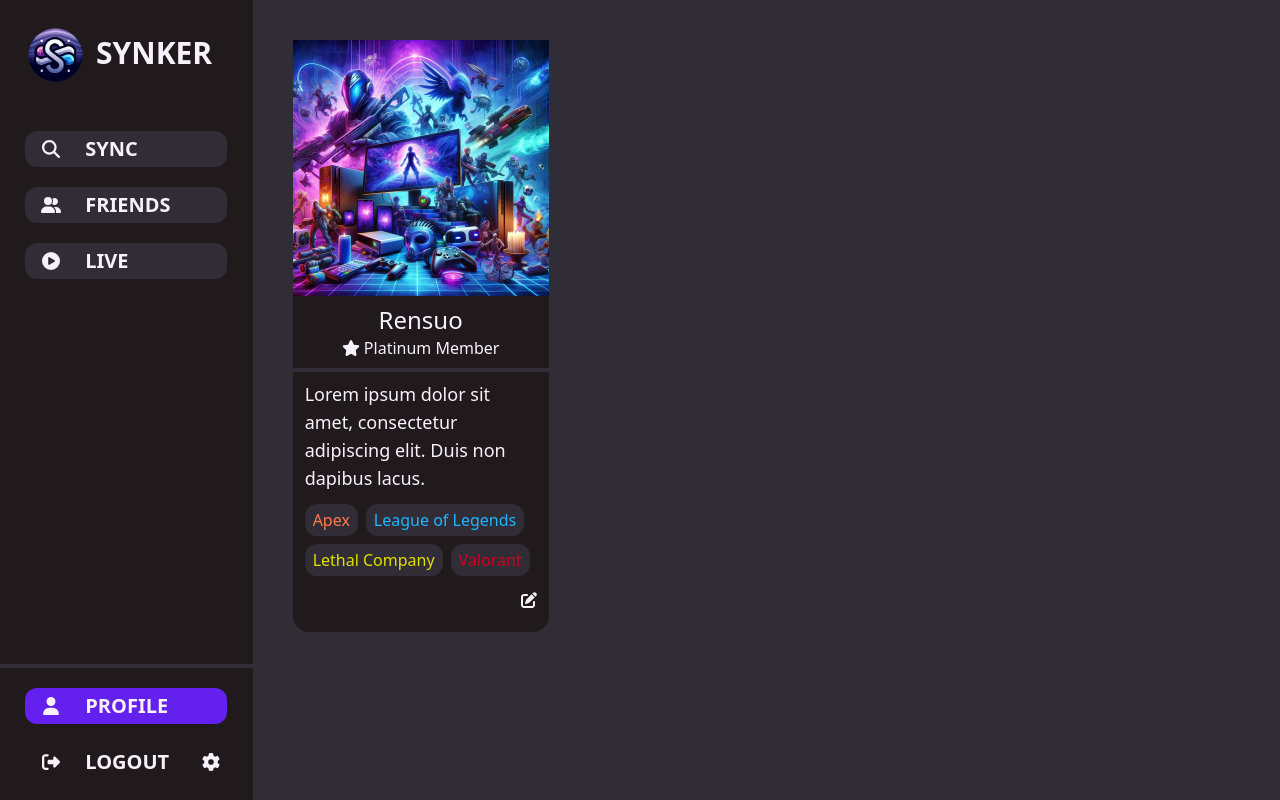
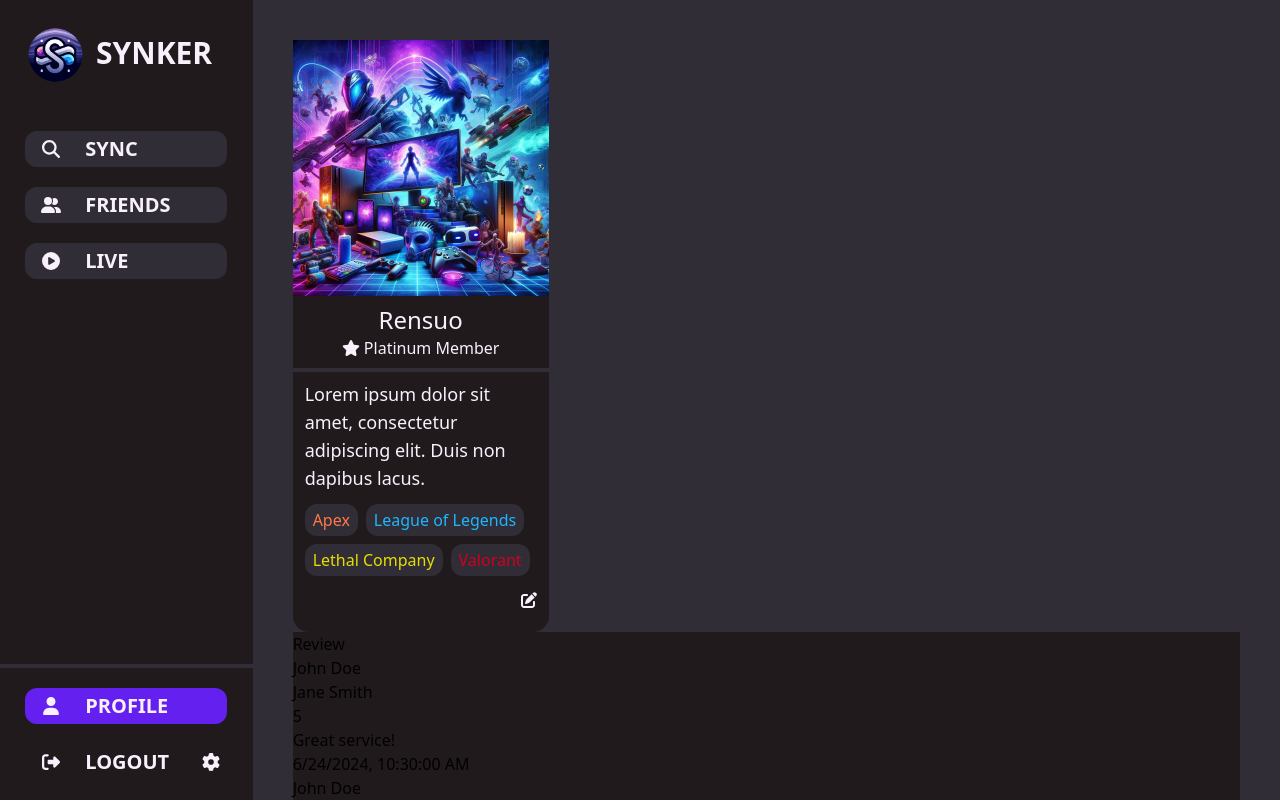
Before and after one commit to varangill/Synker, a React (Vite) app in the folder client/: page /profile in a window 1280 px wide. Built offline with nearby package versions, Linux system fonts and the light colour scheme; no server answers; a web font is replaced by a local one.

Commit message:
testReviewList mock data, basic reviewbox, reviewcard

```diff
--- /dev/null
+++ b/client/src/test/testReviewList.tsx
@@ -0,0 +1,65 @@
+// mockData.ts
+import { Review } from "../models/Review";
+import { User } from "../models/User";
+import background from "../ui/assets/images/background.png";
+
+const reviewer1 = new User(
+  "1",
+  ["tag1", "tag2"],
+  "John Doe",
+  "An avid gamer and reviewer.",
+  background,
+  "Premium",
+  true,
+  ["2"],
+  true,
+  3,
+  4,
+  5,
+  2
+);
+
+const recipient1 = new User(
+  "2",
+  ["tag3", "tag4"],
+  "Jane Smith",
+  "A casual gamer and friendly individual.",
+  background,
+  "Basic",
+  true,
+  ["1"],
+  false,
+  2,
+  3,
+  4,
+  5
+);
+
+const reviews = [
+  new Review(
+    "1",
+    reviewer1,
+    recipient1,
+    5,
+    "Great service!",
+    new Date("2024-06-24T10:30:00Z")
+  ),
+  new Review(
+    "2",
+    reviewer1,
+    recipient1,
+    4,
+    "Good experience",
+    new Date("2024-06-23T14:15:00Z")
+  ),
+  new Review(
+    "3",
+    reviewer1,
+    recipient1,
+    3,
+    "Average performance",
+    new Date("2024-06-22T09:00:00Z")
+  ),
+];
+
+export default reviews;
--- /dev/null
+++ b/client/src/ui/components/ReviewBox.tsx
@@ -0,0 +1,29 @@
+import { User } from "../../models/User";
+
+interface ReviewProps {
+  reviewer: User;
+  recipient: User;
+  rating: number;
+  text: String;
+  created_time: Date;
+}
+const Review: React.FC<ReviewProps> = ({
+  reviewer,
+  recipient,
+  rating,
+  text,
+  created_time,
+}) => {
+  const formattedDate = created_time.toLocaleString();
+  return (
+    <div className="w-full h-full bg-gray-200">
+      <div>{reviewer.getUsername()}</div>
+      <div>{recipient.getUsername()}</div>
+      <div>{rating}</div>
+      <div>{text}</div>
+      <div>{formattedDate}</div>
+    </div>
+  );
+};
+
+export default Review;
--- /dev/null
+++ b/client/src/ui/components/ReviewCard.tsx
@@ -0,0 +1,29 @@
+import ReviewBox from "./ReviewBox";
+import { Review } from "../../models/Review";
+
+interface ReviewCardProps {
+  reviewsList: Review[];
+}
+
+const ReviewCard: React.FC<ReviewCardProps> = ({ reviewsList }) => {
+  return (
+    <div className="w-full h-full bg-gray-200 flex flex-col">
+      <div className="title">Review</div>
+      <div>
+        {reviewsList.map((review, index) => (
+          <div key={index}>
+            <ReviewBox
+              reviewer={review.getReviewer()}
+              recipient={review.getRecipient()}
+              rating={review.getRating()}
+              text={review.getText()}
+              created_time={review.getCreatedTime()}
+            />
+          </div>
+        ))}
+      </div>
+    </div>
+  );
+};
+
+export default ReviewCard;
--- a/client/src/ui/pages/ProfilePage.tsx
+++ b/client/src/ui/pages/ProfilePage.tsx
@@ -4,6 +4,8 @@ import Profile from "../components/Profile.tsx";
 import { getData } from "../../api/index.ts";
 import { useEffect } from "react";
 import testUser from "../../test/testUser.tsx";
+import ReviewCard from "../components/ReviewCard.tsx";
+import testReviewList from "../../test/testReviewList";
 
 export default function ProfilePage() {
   // Correctly initialized states with default values
@@ -27,6 +29,7 @@ export default function ProfilePage() {
           membership={testUser.getMembership()}
           auth={auth}
         />
+        <ReviewCard reviewsList={testReviewList} />
       </div>
     </div>
   );
```
